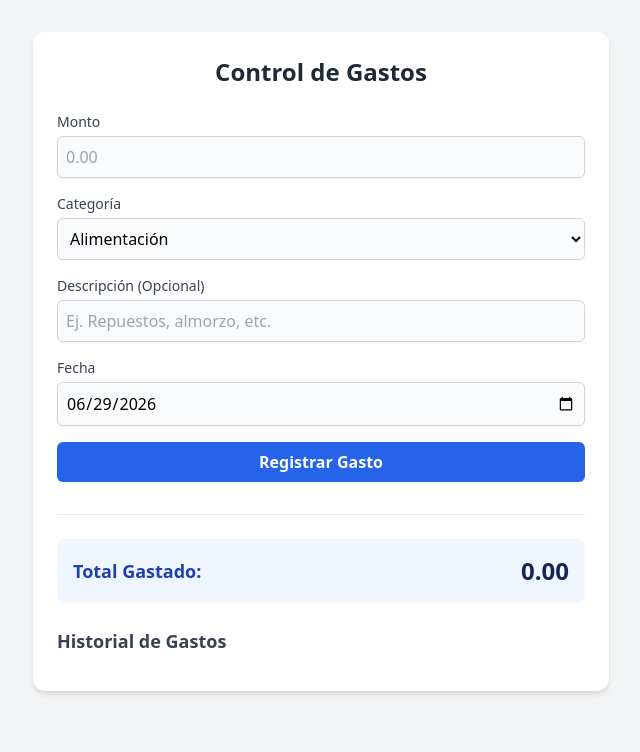
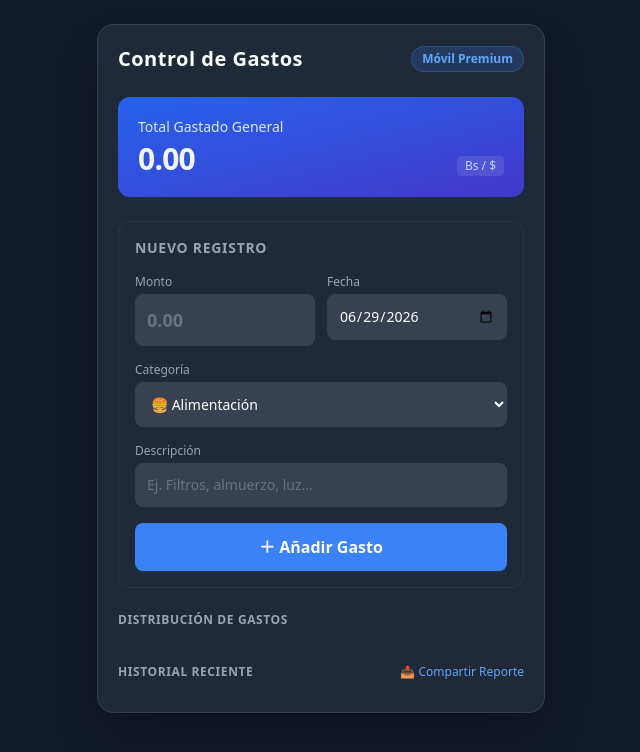
Before and after one commit to pedrompkbolivia-svg/gastosindividuales, a plain HTML site: page index.html in a window 1280 px wide. Shown: the whole page, without its empty margins (319-959 px from the left). Drawn offline with nearby package versions, Linux system fonts and the light colour scheme.

Commit message:
Update index.html

```diff
--- a/index.html
+++ b/index.html
@@ -4,136 +4,206 @@
     <meta charset="UTF-8">
     <meta name="viewport" content="width=device-width, initial-scale=1.0">
     <title>Registro de Gastos</title>
-    <!-- Tailwind CSS para un diseño limpio y moderno -->
+    <!-- Tailwind CSS para diseño moderno -->
     <script src="https://cdn.tailwindcss.com"></script>
 </head>
-<body class="bg-gray-100 min-h-screen py-8 px-4 font-sans">
+<body class="bg-gray-900 text-gray-100 min-h-screen py-6 px-4 font-sans antialiased">
 
-    <div class="max-w-xl mx-auto bg-white rounded-xl shadow-md overflow-hidden p-6">
-        <h1 class="text-2xl font-bold text-gray-800 mb-6 text-center">Control de Gastos</h1>
+    <div class="max-w-md mx-auto bg-gray-800 rounded-2xl shadow-2xl border border-gray-700 overflow-hidden p-5">
+
+        <!-- Encabezado -->
+        <div class="flex justify-between items-center mb-6">
+            <h1 class="text-xl font-bold tracking-wide text-white">Control de Gastos</h1>
+            <span class="bg-blue-500/20 text-blue-400 text-xs font-semibold px-2.5 py-1 rounded-full border border-blue-500/30">Móvil Premium</span>
+        </div>
+
+        <!-- Tarjeta de Balance Total -->
+        <div class="bg-gradient-to-br from-blue-600 to-indigo-700 p-5 rounded-xl mb-6 shadow-lg shadow-blue-900/20">
+            <p class="text-blue-100 text-sm font-medium mb-1">Total Gastado General</p>
+            <div class="flex justify-between items-baseline">
+                <span id="total-amount" class="text-3xl font-extrabold tracking-tight">0.00</span>
+                <span class="text-xs text-blue-200 bg-white/10 px-2 py-0.5 rounded">Bs / $</span>
+            </div>
+        </div>
 
         <!-- Formulario de Registro -->
-        <form id="expense-form" class="space-y-4 mb-8">
-            <div>
-                <label class="block text-sm font-medium text-gray-700">Monto</label>
-                <input type="number" id="amount" step="0.01" required class="mt-1 block w-full rounded-md border-gray-300 shadow-sm p-2 bg-gray-50 border focus:outline-none focus:ring-2 focus:ring-blue-500" placeholder="0.00">
+        <form id="expense-form" class="space-y-4 mb-6 bg-gray-850 p-4 rounded-xl border border-gray-700/50">
+            <h2 class="text-sm font-semibold text-gray-400 uppercase tracking-wider mb-2">Nuevo Registro</h2>
+
+            <div class="grid grid-cols-2 gap-3">
+                <div>
+                    <label class="block text-xs font-medium text-gray-400 mb-1">Monto</label>
+                    <input type="number" id="amount" step="0.01" required class="block w-full rounded-lg bg-gray-700 border-none text-white font-bold p-3 focus:ring-2 focus:ring-blue-500 text-lg placeholder-gray-500" placeholder="0.00">
+                </div>
+                <div>
+                    <label class="block text-xs font-medium text-gray-400 mb-1">Fecha</label>
+                    <input type="date" id="date" required class="block w-full rounded-lg bg-gray-700 border-none text-white p-3 focus:ring-2 focus:ring-blue-500 text-sm">
+                </div>
             </div>
 
             <div>
-                <label class="block text-sm font-medium text-gray-700">Categoría</label>
-                <select id="category" class="mt-1 block w-full rounded-md border-gray-300 shadow-sm p-2 bg-gray-50 border focus:outline-none focus:ring-2 focus:ring-blue-500">
-                    <option value="Alimentación">Alimentación</option>
-                    <option value="Transporte">Transporte</option>
-                    <option value="Pagos de Servicios">Pagos de Servicios</option>
-                    <option value="Gasolina">Gasolina</option>
-                    <option value="Insumos de Taller">Insumos de Taller</option>
-                    <option value="Otros">Otros</option>
+                <label class="block text-xs font-medium text-gray-400 mb-1">Categoría</label>
+                <select id="category" class="block w-full rounded-lg bg-gray-700 border-none text-white p-3 focus:ring-2 focus:ring-blue-500 text-sm">
+                    <option value="Alimentación">🍔 Alimentación</option>
+                    <option value="Transporte">🚌 Transporte</option>
+                    <option value="Pagos de Servicios">💡 Pagos de Servicios</option>
+                    <option value="Gasolina">⛽ Gasolina</option>
+                    <option value="Insumos de Taller">🛠️ Insumos de Taller</option>
+                    <option value="Otros">📦 Otros</option>
                 </select>
             </div>
 
             <div>
-                <label class="block text-sm font-medium text-gray-700">Descripción (Opcional)</label>
-                <input type="text" id="description" class="mt-1 block w-full rounded-md border-gray-300 shadow-sm p-2 bg-gray-50 border focus:outline-none focus:ring-2 focus:ring-blue-500" placeholder="Ej. Repuestos, almorzo, etc.">
+                <label class="block text-xs font-medium text-gray-400 mb-1">Descripción</label>
+                <input type="text" id="description" class="block w-full rounded-lg bg-gray-700 border-none text-white p-3 focus:ring-2 focus:ring-blue-500 text-sm placeholder-gray-500" placeholder="Ej. Filtros, almuerzo, luz...">
             </div>
 
-            <div>
-                <label class="block text-sm font-medium text-gray-700">Fecha</label>
-                <input type="date" id="date" required class="mt-1 block w-full rounded-md border-gray-300 shadow-sm p-2 bg-gray-50 border focus:outline-none focus:ring-2 focus:ring-blue-500">
-            </div>
-
-            <button type="submit" class="w-full bg-blue-600 text-white p-2 rounded-md font-semibold hover:bg-blue-700 transition duration-200">Registrar Gasto</button>
+            <button type="submit" class="w-full bg-blue-500 text-white p-3 rounded-lg font-bold hover:bg-blue-600 active:scale-[0.98] transition duration-150 shadow-md shadow-blue-500/10">
+                ＋ Añadir Gasto
+            </button>
         </form>
 
-        <hr class="mb-6">
-
-        <!-- Resumen Total -->
-        <div class="bg-blue-50 p-4 rounded-lg mb-6 flex justify-between items-center">
-            <span class="text-blue-800 font-semibold text-lg">Total Gastado:</span>
-            <span id="total-amount" class="text-2xl font-bold text-blue-950">0.00</span>
+        <!-- Resumen por Categorías -->
+        <div class="mb-6">
+            <h2 class="text-xs font-semibold text-gray-400 uppercase tracking-wider mb-3">Distribución de Gastos</h2>
+            <div id="category-summary" class="grid grid-cols-2 gap-2 text-xs">
+                <!-- Se inyecta dinámicamente -->
+            </div>
         </div>
 
-        <!-- Lista de Gastos -->
+        <!-- Historial de Gastos -->
         <div>
-            <h2 class="text-lg font-semibold text-gray-700 mb-3">Historial de Gastos</h2>
-            <ul id="expense-list" class="space-y-2 max-h-60 overflow-y-auto">
-                <!-- Los gastos se inyectarán aquí dinámicamente -->
+            <div class="flex justify-between items-center mb-3">
+                <h2 class="text-xs font-semibold text-gray-400 uppercase tracking-wider">Historial Reciente</h2>
+                <button onclick="exportToText()" class="text-xs text-blue-400 hover:underline">📤 Compartir Reporte</button>
+            </div>
+            <ul id="expense-list" class="space-y-2.5 max-h-64 overflow-y-auto pr-1">
+                <!-- Los gastos se inyectarán aquí -->
             </ul>
         </div>
     </div>
 
     <script>
-        // Lógica de la Aplicación
         const expenseForm = document.getElementById('expense-form');
         const expenseList = document.getElementById('expense-list');
         const totalAmountEl = document.getElementById('total-amount');
+        const categorySummaryEl = document.getElementById('category-summary');
 
-        // Cargar gastos guardados o inicializar vacío
         let expenses = JSON.parse(localStorage.getItem('expenses')) || [];
-
-        // Establecer la fecha de hoy por defecto
         document.getElementById('date').valueAsDate = new Date();
 
         function updateUI() {
-            // Limpiar lista
             expenseList.innerHTML = '';
             let total = 0;
 
-            // Renderizar cada gasto
+            // Inicializar acumuladores de categorías
+            const categoriesTotal = {
+                "Alimentación": 0, "Transporte": 0, "Pagos de Servicios": 0,
+                "Gasolina": 0, "Insumos de Taller": 0, "Otros": 0
+            };
+
             expenses.forEach((expense, index) => {
-                total += parseFloat(expense.amount);
+                const amt = parseFloat(expense.amount);
+                total += amt;
+
+                // Sumar al desglose por categoría
+                if (categoriesTotal[expense.category] !== undefined) {
+                    categoriesTotal[expense.category] += amt;
+                } else {
+                    categoriesTotal["Otros"] += amt;
+                }
+
+                // Iconos rápidos para la lista
+                let icon = "📦";
+                if(expense.category === "Alimentación") icon = "🍔";
+                if(expense.category === "Transporte") icon = "🚌";
+                if(expense.category === "Pagos de Servicios") icon = "💡";
+                if(expense.category === "Gasolina") icon = "⛽";
+                if(expense.category === "Insumos de Taller") icon = "🛠️";
 
                 const li = document.createElement('li');
-                li.className = "flex justify-between items-center p-3 bg-gray-50 rounded-lg border border-gray-200 shadow-sm";
+                li.className = "flex justify-between items-center p-3 bg-gray-800/60 rounded-xl border border-gray-700/50 shadow-sm";
                 li.innerHTML = `
-                    <div class="flex-1">
-                        <div class="flex justify-between mb-1">
-                            <span class="font-semibold text-gray-800">${expense.category}</span>
-                            <span class="text-sm text-gray-500">${expense.date}</span>
+                    <div class="flex items-center space-x-3">
+                        <span class="text-xl p-1.5 bg-gray-700 rounded-lg">${icon}</span>
+                        <div>
+                            <p class="font-semibold text-sm text-white">${expense.description || expense.category}</p>
+                            <p class="text-[11px] text-gray-400">${expense.date} • <span class="text-blue-400">${expense.category}</span></p>
                         </div>
-                        <p class="text-sm text-gray-600">${expense.description || 'Sin descripción'}</p>
                     </div>
-                    <div class="flex items-center ml-4">
-                        <span class="font-bold text-gray-900 mr-3">${parseFloat(expense.amount).toFixed(2)}</span>
-                        <button onclick="deleteExpense(${index})" class="text-red-500 hover:text-red-700 font-bold text-sm">✕</button>
+                    <div class="flex items-center space-x-3">
+                        <span class="font-bold text-sm text-white">${amt.toFixed(2)}</span>
+                        <button onclick="deleteExpense(${index})" class="text-gray-500 hover:text-red-400 font-bold p-1">✕</button>
                     </div>
                 `;
                 expenseList.appendChild(li);
             });
 
-            // Actualizar total
+            // Actualizar Total General
             totalAmountEl.textContent = total.toFixed(2);
 
-            // Guardar en LocalStorage
+            // Renderizar Resumen de Categorías
+            categorySummaryEl.innerHTML = '';
+            for (const [cat, val] of Object.entries(categoriesTotal)) {
+                if (val > 0) {
+                    const div = document.createElement('div');
+                    div.className = "bg-gray-850 p-2.5 rounded-lg border border-gray-700/30 flex justify-between items-center";
+                    div.innerHTML = `
+                        <span class="text-gray-400 truncate mr-1">${cat}</span>
+                        <span class="font-bold text-white">${val.toFixed(2)}</span>
+                    `;
+                    categorySummaryEl.appendChild(div);
+                }
+            }
+
             localStorage.setItem('expenses', JSON.stringify(expenses));
         }
 
-        // Agregar Gasto
         expenseForm.addEventListener('submit', (e) => {
             e.preventDefault();
 
+            // Guardar solo el nombre limpio de la categoría quitando el emoji
+            const rawCategory = document.getElementById('category').value;
+            const cleanCategory = rawCategory.replace(/[\uE000-\uF8FF]|\uD83C[\uDC00-\uDFFF]|\uD83D[\uDC00-\uDFFF]|[\u2011-\u26FF]|\uD83E[\uDC00-\uDFFF]/g, '').trim();
+
             const newExpense = {
                 amount: document.getElementById('amount').value,
-                category: document.getElementById('category').value,
+                category: cleanCategory,
                 description: document.getElementById('description').value,
                 date: document.getElementById('date').value
             };
 
-            expenses.unshift(newExpense); // Añadir al inicio de la lista
+            expenses.unshift(newExpense);
             updateUI();
 
-            // Resetear formulario (excepto la fecha)
             document.getElementById('amount').value = '';
             document.getElementById('description').value = '';
             document.getElementById('date').valueAsDate = new Date();
         });
 
-        // Eliminar Gasto
         function deleteExpense(index) {
-            expenses.splice(index, 1);
-            updateUI();
+            if(confirm("¿Seguro que quieres borrar este registro?")) {
+                expenses.splice(index, 1);
+                updateUI();
+            }
         }
 
-        // Cargar datos al iniciar
+        function exportToText() {
+            if(expenses.length === 0) return alert("No hay gastos registrados para compartir.");
+
+            let text = `📋 *REPORTE DE GASTOS*\n`;
+            let total = 0;
+            expenses.forEach(e => {
+                text += `• [${e.date}] ${e.category}: ${parseFloat(e.amount).toFixed(2)} (${e.description || 'Sin detalle'})\n`;
+                total += parseFloat(e.amount);
+            });
+            text += `\n💰 *TOTAL GASTADO:* ${total.toFixed(2)}`;
+
+            navigator.clipboard.writeText(text).then(() => {
+                alert("¡Reporte copiado al portapapeles! Ya puedes pegarlo en WhatsApp.");
+            });
+        }
+
         updateUI();
     </script>
 </body>
```
